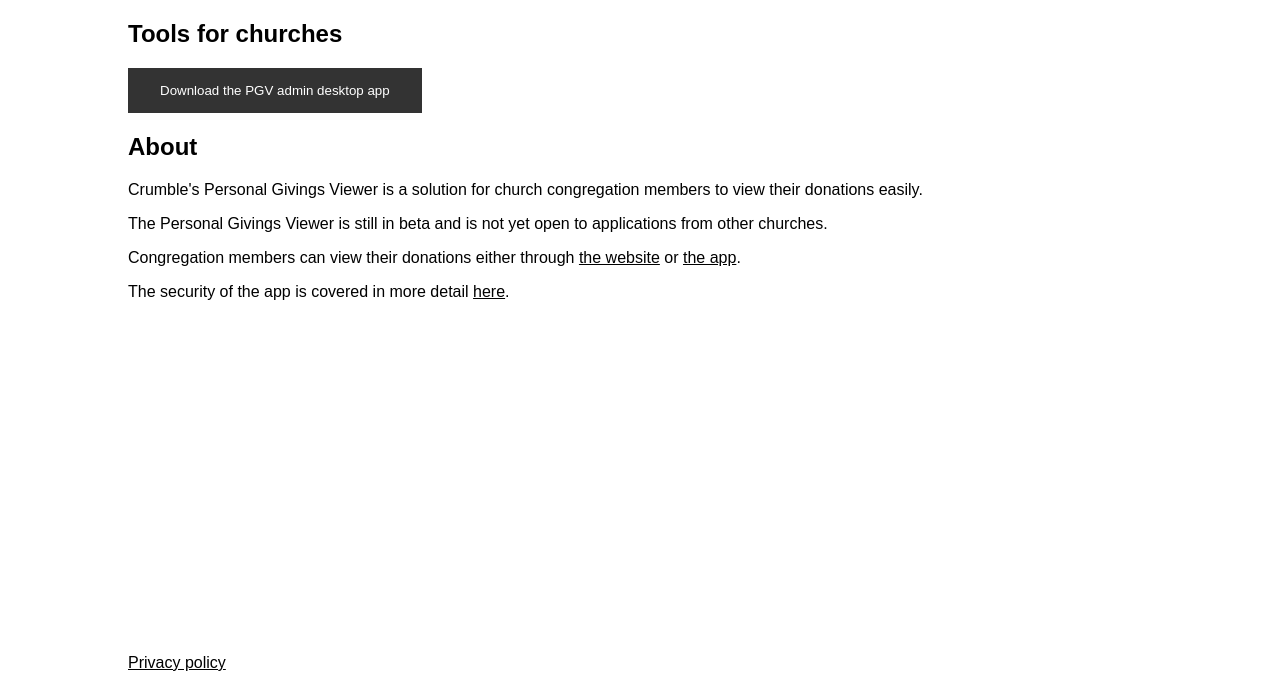
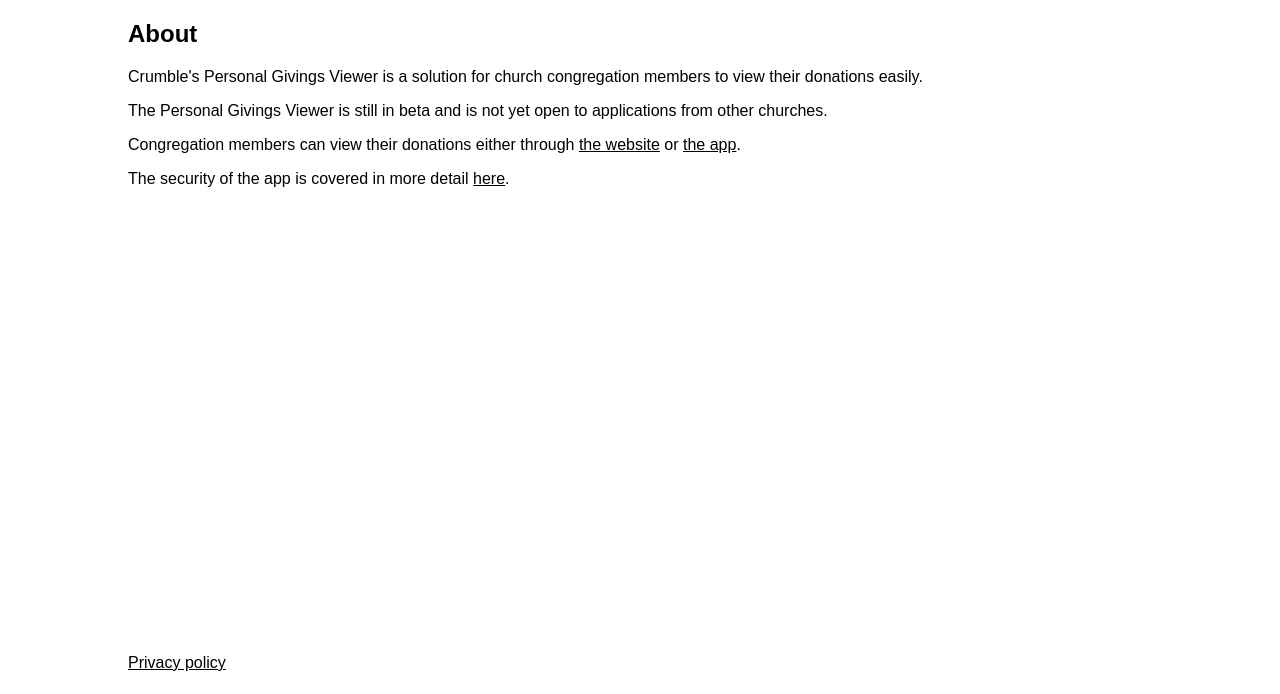
Before and after one commit to CrumbleTechnologies/CrumbleTechnologies.github.io, a plain HTML site: page products/pgv/index.html in a window 1280 px wide. Shown: the part 106-800 px from the top of the page. Drawn offline with Linux system fonts and the light colour scheme; a web font is replaced by a local one.

```diff
--- a/products/pgv/index.html
+++ b/products/pgv/index.html
@@ -22,10 +22,6 @@
 
     <div id="main_container">
         <h1><u><b>Personal Givings Viewer</b></u></h1>
-        <div id="tools-for-churches-div">
-            <h2>Tools for churches</h2>
-            <button>Download the PGV admin desktop app</button>
-        </div>
         <div id="about-div">
             <h2>About</h2>
             <p>Crumble's Personal Givings Viewer is a solution for church congregation members to view their donations easily.</p>
```
Also changed, not shown: privacy-policies/no-data.html (+1 -0 lines).
